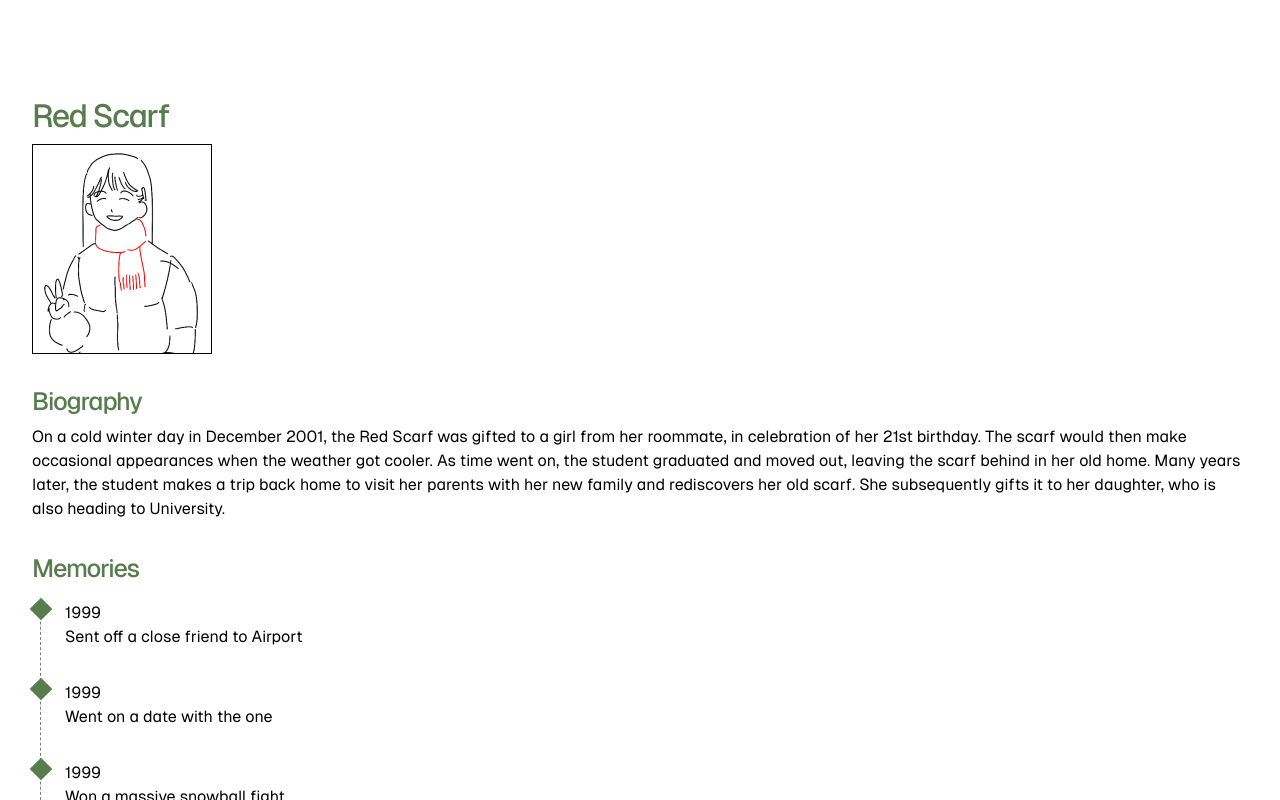
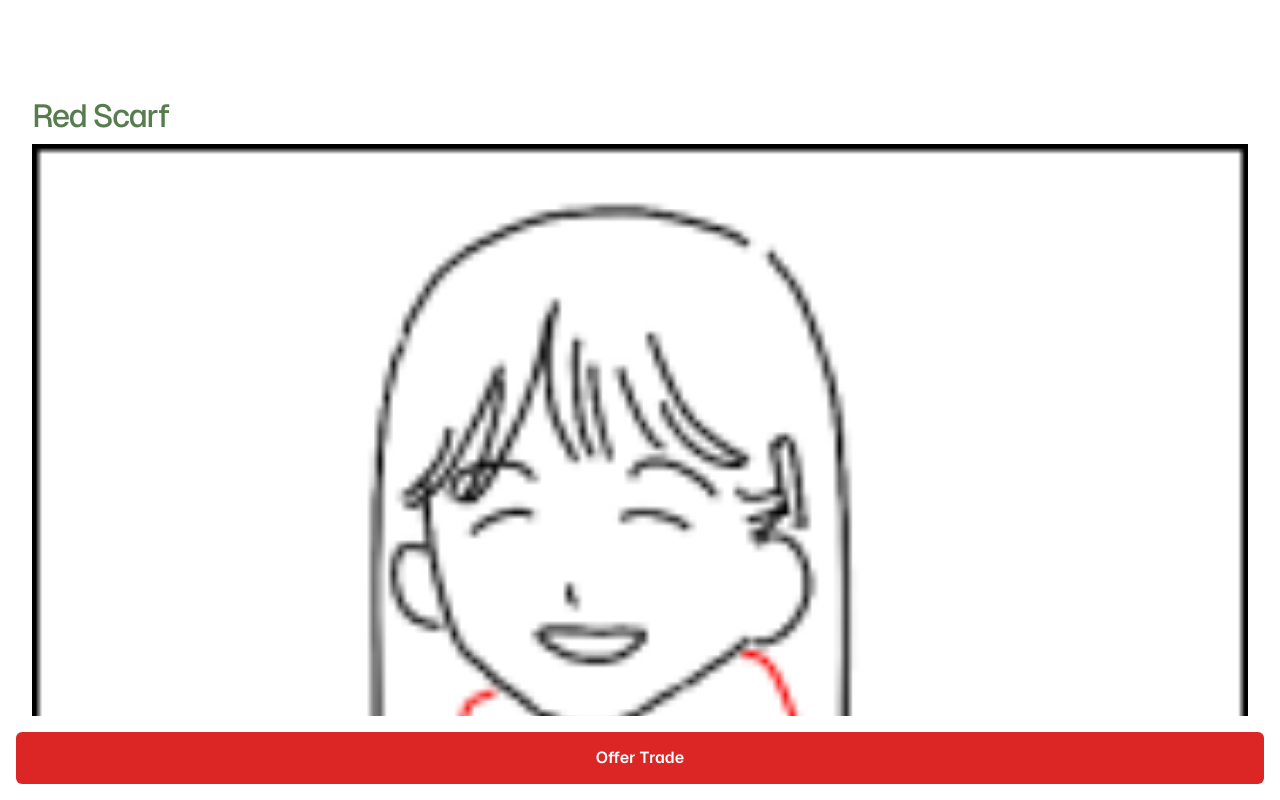
Before and after one commit to MichaelDresler/ClothingLog, a Next.js app: page /scarf in a window 1280 px wide. Shown: the top 800 px of the page. Built offline with nearby package versions, Linux system fonts and the light colour scheme.

Commit message:
testing button

```diff
--- a/app/layout.tsx
+++ b/app/layout.tsx
@@ -20,7 +20,9 @@ export default function RootLayout({
       <body
         className={`${geistSans.className} salt content-box antialiased pt-24 `}
       >
-        {/* <NavBar/> */}
+          <div className="flex items-center p-4 w-full h-[5.25rem] fixed z-50 bottom-0 left-0 bg-white border-none">
+            <div className=" flex items-center justify-center text-white  bg-red-600 w-full h-full rounded-md font-semibold">Offer Trade</div>
+          </div>
         {children}
       </body>
     </html>
--- a/app/page.tsx
+++ b/app/page.tsx
@@ -3,7 +3,7 @@ import Link from "next/link";
 
 
 
-export default function Hoodie() {
+export default function Home() {
 
     return (
       <div>
--- a/app/scarf/page.tsx
+++ b/app/scarf/page.tsx
@@ -7,20 +7,21 @@ export default function scarf() {
 
     return (
       <div>
-        <main className="  ">
+        <main className=" ">
+
+
 
         <h2 className="text-[#577D4E] font-medium text-2xl tracking-tighter pb-2">Red Scarf</h2>
+
           <Image
           src={placeholder}
           alt = "alt text"
-          className="pb-8"
+          className="pb-8 w-full"
           />
 
           <h2 className="text-[#577D4E] font-medium text-xl tracking-tighter pb-2">Biography</h2>
 
           <p>On a cold winter day in December 2001, the Red Scarf was gifted to a girl from her roommate, in celebration of her 21st birthday. The scarf would then make occasional appearances when the weather got cooler. As time went on, the student graduated and moved out, leaving the scarf behind in her old home. Many years later, the student makes a trip back home to visit her parents with her new family and rediscovers her old scarf. She subsequently gifts it to her daughter, who is also heading to University. </p>
-
-
 
 
           <div className="pt-8">
```
